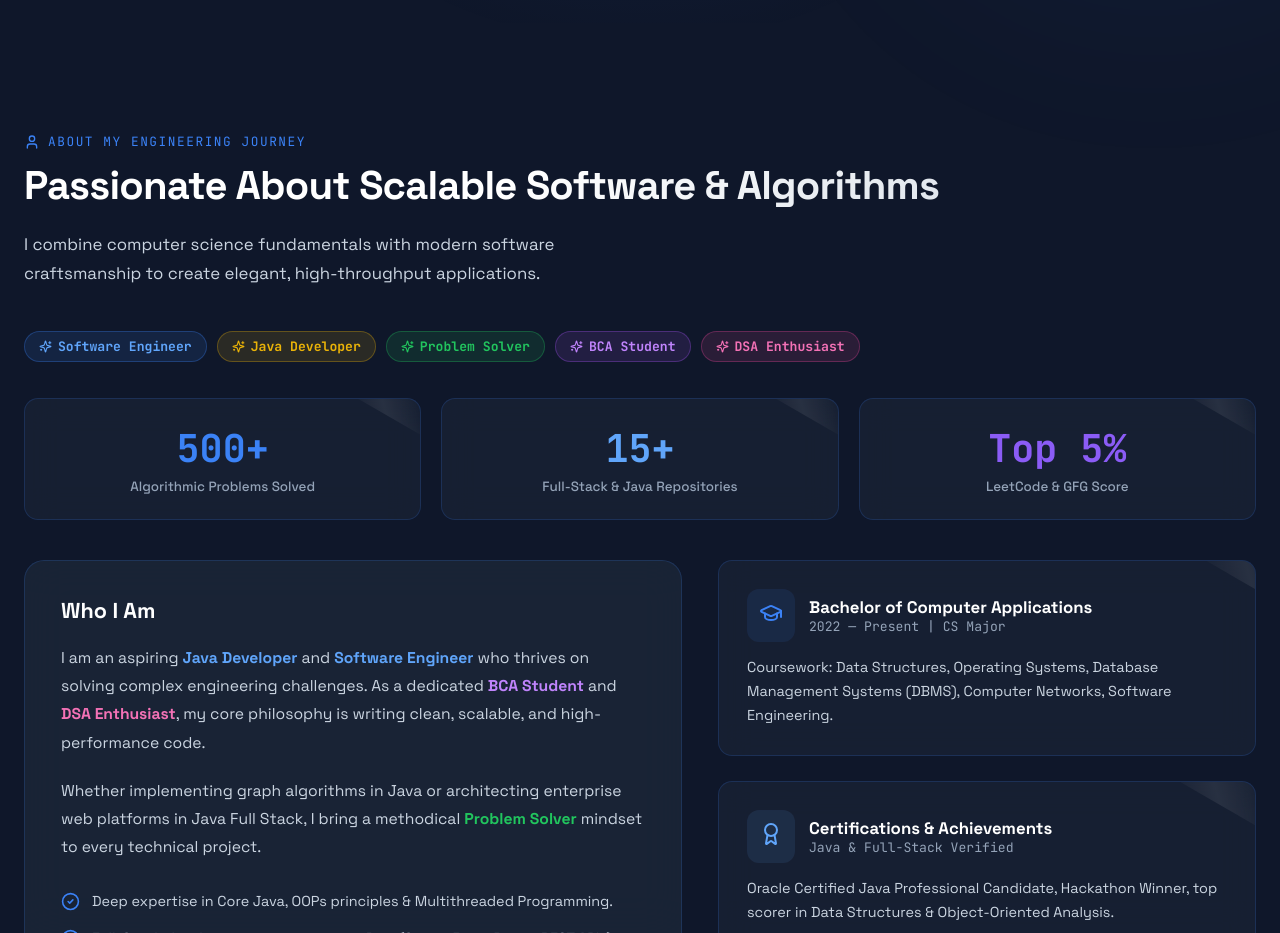
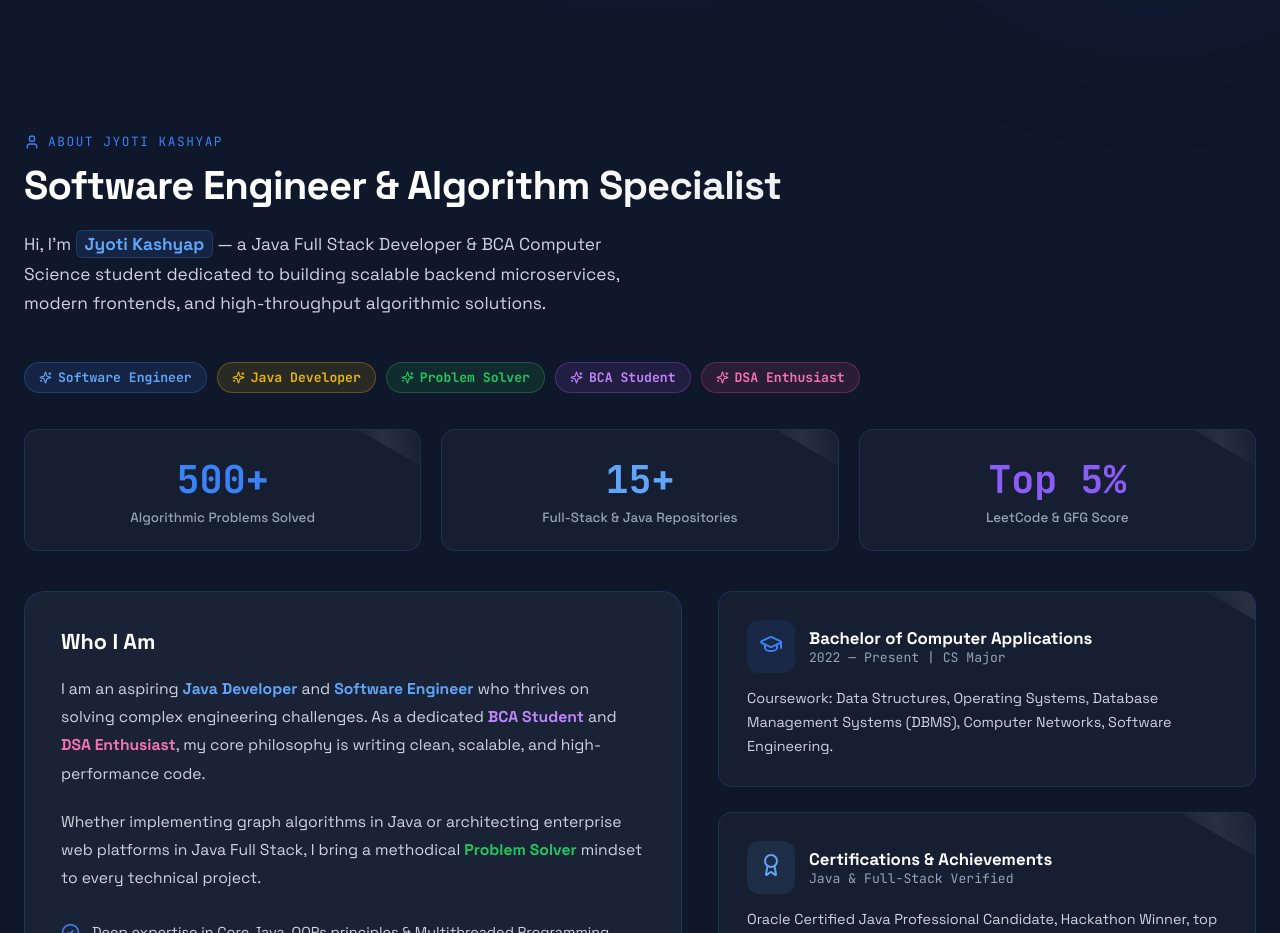
Before and after one commit to kashyap-jyoti/Developer-portfolio, a React (Vite) app in the folder frontend/: page / in a window 1280 px wide. Shown: the part 880-1813 px from the top of the page. Built offline with nearby package versions, Linux system fonts and the light colour scheme; no server answers; the HTML template or start-up script is replaced by a standard one.

Commit message:
Update About.jsx

```diff
--- a/frontend/src/components/About.jsx
+++ b/frontend/src/components/About.jsx
@@ -44,11 +44,13 @@ export default function About() {
       >
         <div className="sec-lbl">
           <User size={16} />
-          <span>About My Engineering Journey</span>
+          <span>About Jyoti Kashyap</span>
         </div>
-        <h2 className="sec-ttl" style={{ marginBottom: '20px' }}>Passionate About Scalable Software & Algorithms</h2>
-        <p className="sec-sub" style={{ marginBottom: '44px', lineHeight: 1.7 }}>
-          I combine computer science fundamentals with modern software craftsmanship to create elegant, high-throughput applications.
+        <h2 className="sec-ttl" style={{ marginBottom: '20px' }}>
+          Software Engineer & Algorithm Specialist
+        </h2>
+        <p className="sec-sub" style={{ marginBottom: '44px', lineHeight: 1.7, fontSize: '1.08rem' }}>
+          Hi, I'm <strong style={{ color: '#60A5FA', fontWeight: 800, background: 'rgba(59, 130, 246, 0.12)', padding: '2px 8px', borderRadius: '6px', border: '1px solid rgba(59, 130, 246, 0.25)' }}>Jyoti Kashyap</strong> — a Java Full Stack Developer & BCA Computer Science student dedicated to building scalable backend microservices, modern frontends, and high-throughput algorithmic solutions.
         </p>
 
         {/* Animated Keyword Badges */}
```
